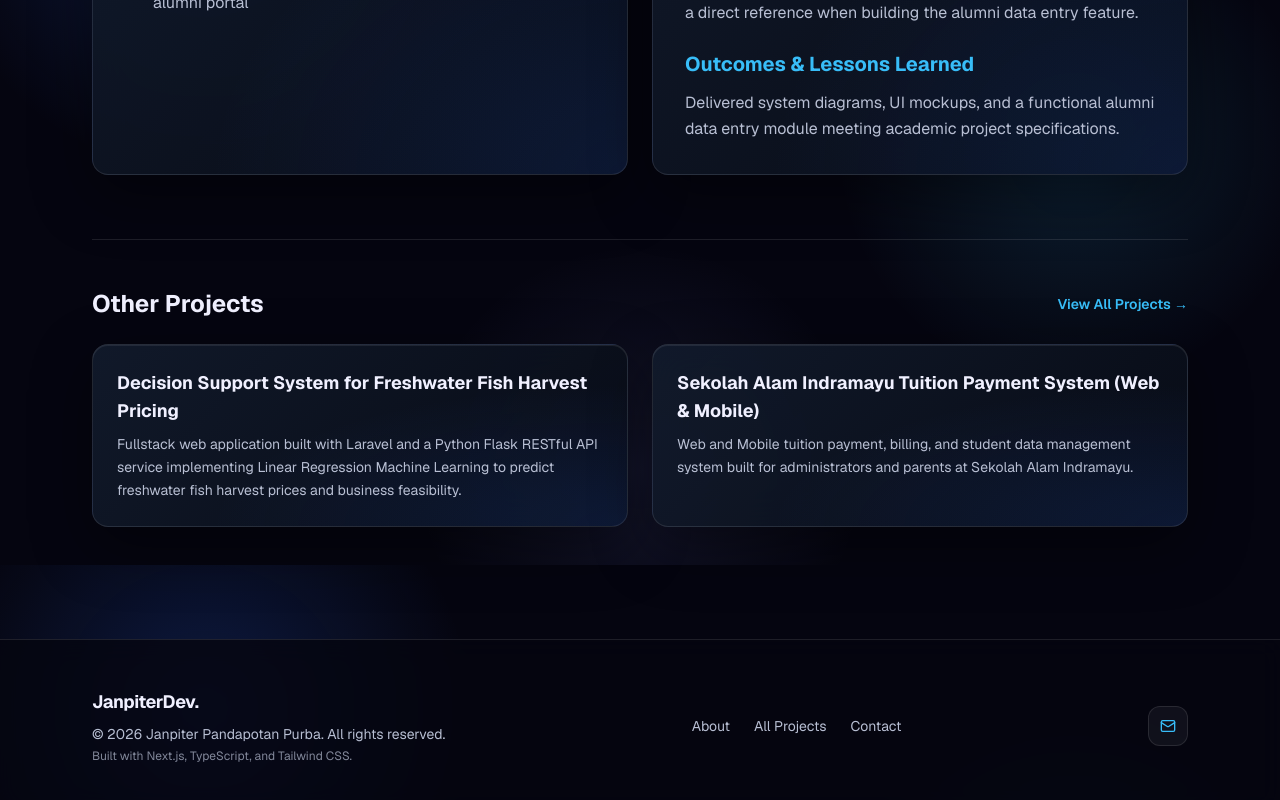
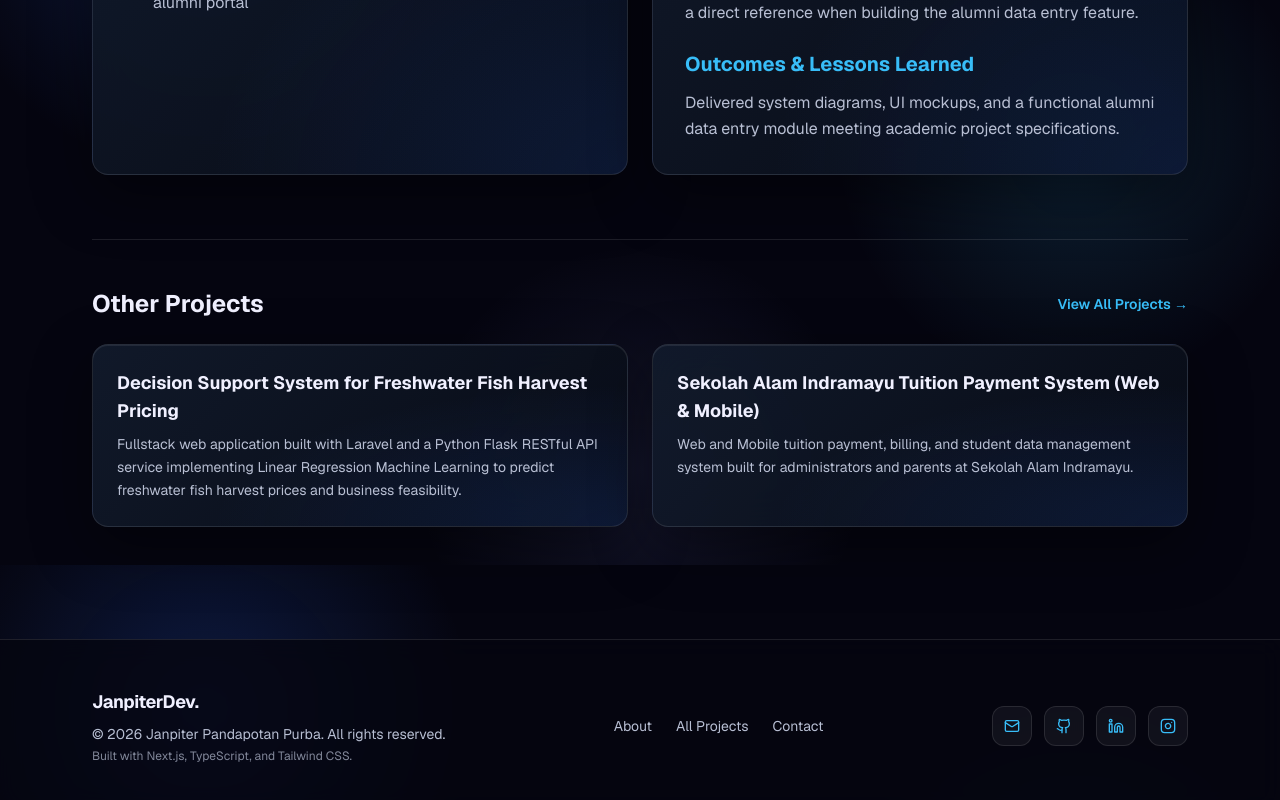
Before and after one commit to janpiter16/web_portofolio, a Next.js app: page /en/projects/aplikasi-informasi-alumni-smkn1-indramayu in a window 1280 px wide. Shown: the part 1835-2635 px from the top of the page. Built offline with nearby package versions, Linux system fonts and the light colour scheme; no server answers.

Commit message:
feat: add GitHub, LinkedIn, and Instagram social links and icons across Hero, Contact, and Footer

```diff
--- a/src/components/layout/Footer.tsx
+++ b/src/components/layout/Footer.tsx
@@ -1,6 +1,6 @@
 import Link from "next/link";
 import { Mail } from "lucide-react";
-import { GithubIcon, LinkedinIcon } from "@/components/ui/BrandIcons";
+import { GithubIcon, LinkedinIcon, InstagramIcon } from "@/components/ui/BrandIcons";
 import { Locale, Messages } from "@/lib/i18n";
 import { profileData } from "@/content/profile";
 import { isValidExternalUrl } from "@/lib/utils";
@@ -83,6 +83,17 @@ export function Footer({ locale, messages }: FooterProps) {
               <LinkedinIcon className="h-4 w-4" />
             </a>
           )}
+          {isValidExternalUrl(profileData.instagramUrl) && (
+            <a
+              href={profileData.instagramUrl}
+              target="_blank"
+              rel="noopener noreferrer"
+              aria-label="Instagram Profile"
+              className="inline-flex h-10 w-10 items-center justify-center rounded-xl border border-border-token bg-white/5 text-sky hover:border-sky hover:bg-primary/20 hover:text-foreground transition-colors focus-visible:outline-2 focus-visible:outline-offset-2 focus-visible:outline-sky"
+            >
+              <InstagramIcon className="h-4 w-4" />
+            </a>
+          )}
         </div>
       </Container>
     </footer>
--- a/src/components/sections/Contact.tsx
+++ b/src/components/sections/Contact.tsx
@@ -2,7 +2,7 @@
 
 import { useState, FormEvent } from "react";
 import { Download, Mail, Send, User, MessageSquare, MapPin, ArrowUpRight } from "lucide-react";
-import { GithubIcon, LinkedinIcon } from "@/components/ui/BrandIcons";
+import { GithubIcon, LinkedinIcon, InstagramIcon } from "@/components/ui/BrandIcons";
 import { Locale, Messages, t } from "@/lib/i18n";
 import { profileData } from "@/content/profile";
 import { isValidExternalUrl } from "@/lib/utils";
@@ -191,7 +191,7 @@ export function Contact({ locale, messages }: ContactProps) {
                     href={profileData.githubUrl}
                     target="_blank"
                     rel="noopener noreferrer"
-                    className="group flex items-center justify-between gap-4 rounded-xl border border-border-token bg-white/5 p-4 transition-all hover:-translate-y-0.5 hover:border-sky"
+                    className="group flex items-center justify-between gap-4 rounded-xl border border-border-token bg-white/5 p-4 transition-all hover:-translate-y-0.5 hover:border-sky hover:bg-primary/15 focus-visible:outline-2 focus-visible:outline-offset-2 focus-visible:outline-sky"
                   >
                     <div className="flex items-center gap-3.5">
                       <span className="flex h-11 w-11 shrink-0 items-center justify-center rounded-xl border border-border-token bg-white/5 text-sky">
@@ -199,7 +199,7 @@ export function Contact({ locale, messages }: ContactProps) {
                       </span>
                       <div>
                         <p className="text-sm font-bold text-foreground">GitHub</p>
-                        <p className="text-xs text-muted">Source Code & Repositories</p>
+                        <p className="font-mono text-xs text-muted">@janpiter16</p>
                       </div>
                     </div>
                     <ArrowUpRight className="h-4 w-4 text-muted group-hover:text-sky" aria-hidden="true" />
@@ -211,7 +211,7 @@ export function Contact({ locale, messages }: ContactProps) {
                     href={profileData.linkedinUrl}
                     target="_blank"
                     rel="noopener noreferrer"
-                    className="group flex items-center justify-between gap-4 rounded-xl border border-border-token bg-white/5 p-4 transition-all hover:-translate-y-0.5 hover:border-sky"
+                    className="group flex items-center justify-between gap-4 rounded-xl border border-border-token bg-white/5 p-4 transition-all hover:-translate-y-0.5 hover:border-sky hover:bg-primary/15 focus-visible:outline-2 focus-visible:outline-offset-2 focus-visible:outline-sky"
                   >
                     <div className="flex items-center gap-3.5">
                       <span className="flex h-11 w-11 shrink-0 items-center justify-center rounded-xl border border-border-token bg-white/5 text-sky">
@@ -219,7 +219,27 @@ export function Contact({ locale, messages }: ContactProps) {
                       </span>
                       <div>
                         <p className="text-sm font-bold text-foreground">LinkedIn</p>
-                        <p className="text-xs text-muted">Professional Network</p>
+                        <p className="text-xs text-muted">Janpiter Pandapotan Purba</p>
+                      </div>
+                    </div>
+                    <ArrowUpRight className="h-4 w-4 text-muted group-hover:text-sky" aria-hidden="true" />
+                  </a>
+                )}
+
+                {isValidExternalUrl(profileData.instagramUrl) && (
+                  <a
+                    href={profileData.instagramUrl}
+                    target="_blank"
+                    rel="noopener noreferrer"
+                    className="group flex items-center justify-between gap-4 rounded-xl border border-border-token bg-white/5 p-4 transition-all hover:-translate-y-0.5 hover:border-sky hover:bg-primary/15 focus-visible:outline-2 focus-visible:outline-offset-2 focus-visible:outline-sky"
+                  >
+                    <div className="flex items-center gap-3.5">
+                      <span className="flex h-11 w-11 shrink-0 items-center justify-center rounded-xl border border-border-token bg-white/5 text-sky">
+                        <InstagramIcon className="h-5 w-5" />
+                      </span>
+                      <div>
+                        <p className="text-sm font-bold text-foreground">Instagram</p>
+                        <p className="font-mono text-xs text-muted">@janpiterprb_16</p>
                       </div>
                     </div>
                     <ArrowUpRight className="h-4 w-4 text-muted group-hover:text-sky" aria-hidden="true" />
--- a/src/components/sections/Hero.tsx
+++ b/src/components/sections/Hero.tsx
@@ -1,6 +1,6 @@
 import Image from "next/image";
 import { ArrowRight, Download, Mail, MapPin, Terminal, Award } from "lucide-react";
-import { GithubIcon, LinkedinIcon } from "@/components/ui/BrandIcons";
+import { GithubIcon, LinkedinIcon, InstagramIcon } from "@/components/ui/BrandIcons";
 import { Locale, Messages, t } from "@/lib/i18n";
 import { profileData } from "@/content/profile";
 import { isValidExternalUrl } from "@/lib/utils";
@@ -114,6 +114,17 @@ export function Hero({ locale, messages }: HeroProps) {
                     <LinkedinIcon className="h-4 w-4" />
                   </a>
                 )}
+                {isValidExternalUrl(profileData.instagramUrl) && (
+                  <a
+                    href={profileData.instagramUrl}
+                    target="_blank"
+                    rel="noopener noreferrer"
+                    aria-label="Instagram Profile"
+                    className="inline-flex h-10 w-10 items-center justify-center rounded-xl border border-border-token bg-white/5 text-sky hover:-translate-y-0.5 hover:border-sky hover:bg-primary/25 hover:text-foreground transition-all focus-visible:outline-2 focus-visible:outline-offset-2 focus-visible:outline-sky"
+                  >
+                    <InstagramIcon className="h-4 w-4" />
+                  </a>
+                )}
               </div>
             </div>
           </div>
--- a/src/components/ui/BrandIcons.tsx
+++ b/src/components/ui/BrandIcons.tsx
@@ -36,3 +36,22 @@ export function LinkedinIcon(props: SVGProps<SVGSVGElement>) {
     </svg>
   );
 }
+
+export function InstagramIcon(props: SVGProps<SVGSVGElement>) {
+  return (
+    <svg
+      viewBox="0 0 24 24"
+      fill="none"
+      stroke="currentColor"
+      strokeWidth={2}
+      strokeLinecap="round"
+      strokeLinejoin="round"
+      aria-hidden="true"
+      {...props}
+    >
+      <rect width="20" height="20" x="2" y="2" rx="5" ry="5" />
+      <path d="M16 11.37A4 4 0 1 1 12.63 8 4 4 0 0 1 16 11.37z" />
+      <line x1="17.5" x2="17.51" y1="6.5" y2="6.5" />
+    </svg>
+  );
+}
--- a/src/content/profile.ts
+++ b/src/content/profile.ts
@@ -12,6 +12,7 @@ export interface ProfileData {
   email: string;
   githubUrl: string;
   linkedinUrl: string;
+  instagramUrl: string;
   cvPath: Record<Locale, string>;
 }
 
@@ -59,8 +60,9 @@ export const profileData: ProfileData = {
     },
   ],
   email: "janpurba90@gmail.com",
-  githubUrl: "",
-  linkedinUrl: "",
+  githubUrl: "https://github.com/janpiter16",
+  linkedinUrl: "https://www.linkedin.com/jobs/view/4431493545/",
+  instagramUrl: "https://www.instagram.com/janpiterprb_16?exln=MWU2OHB5d3hodmh5MQ==",
   cvPath: {
     id: "/cv/resume-id.pdf",
     en: "/cv/resume-en.pdf",
```
